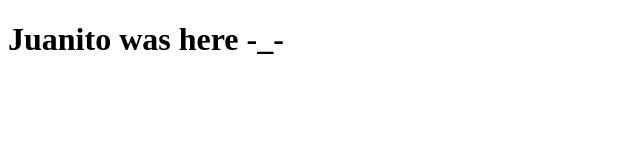
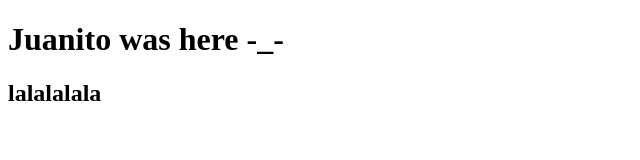
Before and after one commit to ErIsAy/Lepractice, a plain HTML site: page index.html in a window 1280 px wide. Shown: the whole page, without its empty margins (0-640 px from the left). Drawn offline with Linux system fonts and the light colour scheme.

Commit message:
added h2

```diff
--- a/index.html
+++ b/index.html
@@ -6,5 +6,6 @@
   </head>
   <body>
      <h1>Juanito was here -_- </h1>
+     <h2>lalalalala</h2>
   </body>
 </html>
```
